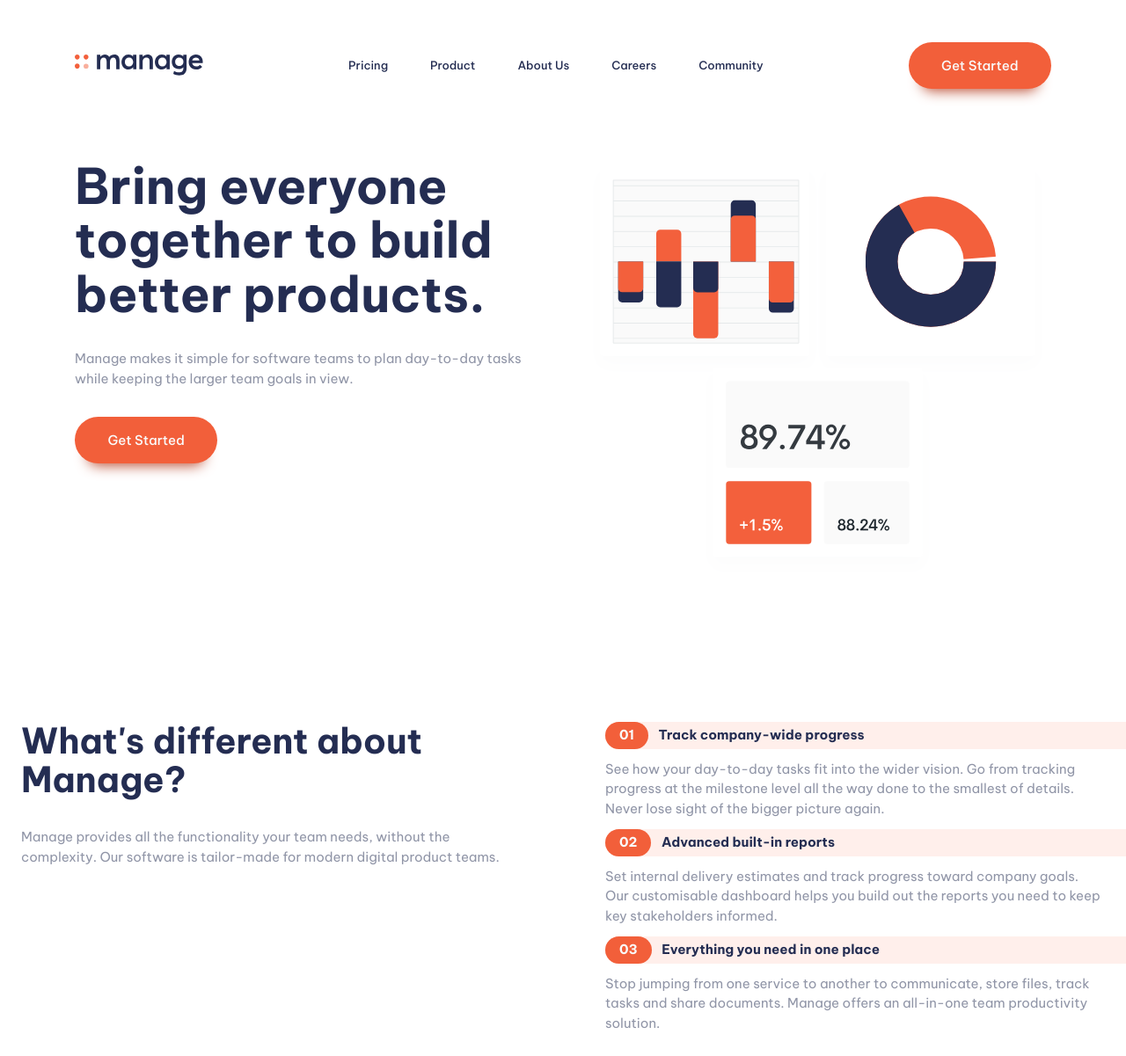
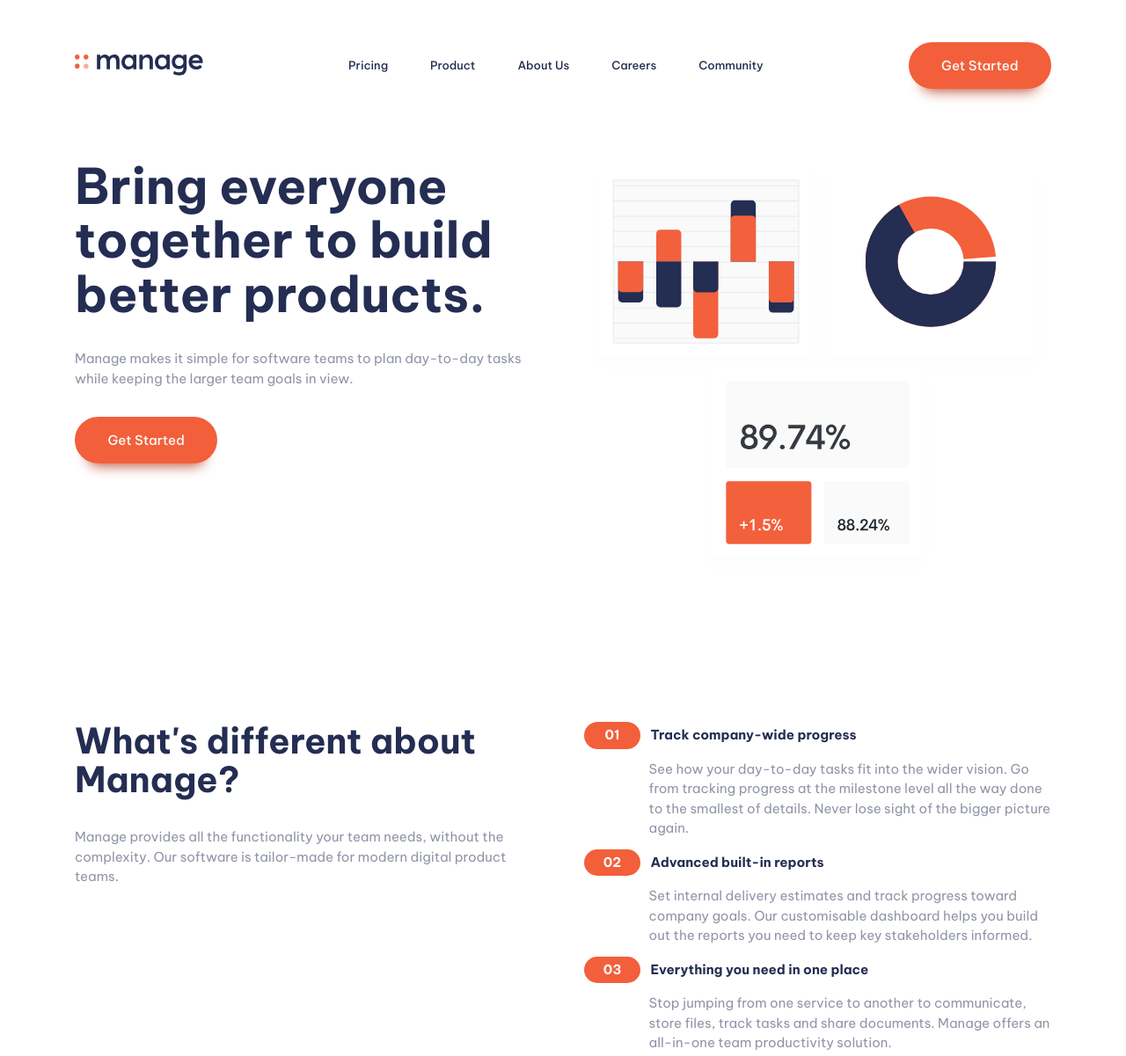
Before and after one commit to davinaleong/fem-manage-landing-page, a plain HTML site: page index.html in a window 1280 px wide. Shown: the top 1201 px of the page at 88% size. Drawn offline with Linux system fonts and the light colour scheme.

Commit message:
Styled details section

```diff
--- a/styles/main.css
+++ b/styles/main.css
@@ -253,6 +253,26 @@ a:where(:hover, :focus) {
   counter-reset: h3;
 }
 
+.details-section .details-heading::before {
+  --counter-width: calc(var(--size-800));
+
+  counter-increment: h3;
+  content: counter(h3, decimal-leading-zero);
+  display: inline-block;
+  border-radius: 100vmax;
+  padding: var(--size-100) var(--size-400);
+  margin-right: var(--size-200);
+  color: var(--clr-neutral-100);
+  background-color: var(--clr-accent-400);
+  text-align: center;
+  min-width: var(--counter-width);
+}
+
+.details-section .even-columns div:nth-child(2) p {
+  margin-left: calc(var(--size-800) + var(--size-200) + 0.1rem);
+}
+
+@media (max-width: 50em) {
   .details-section .container {
     --horizontal-padding: 0;
   }
@@ -281,6 +301,7 @@ a:where(:hover, :focus) {
 
   .details-section .even-columns div:nth-child(2) p {
     margin-inline: var(--size-500);
+  }
 }
 
 /** General Styling - End **/
```
Lines whose indentation alone changed are shown as unchanged.
